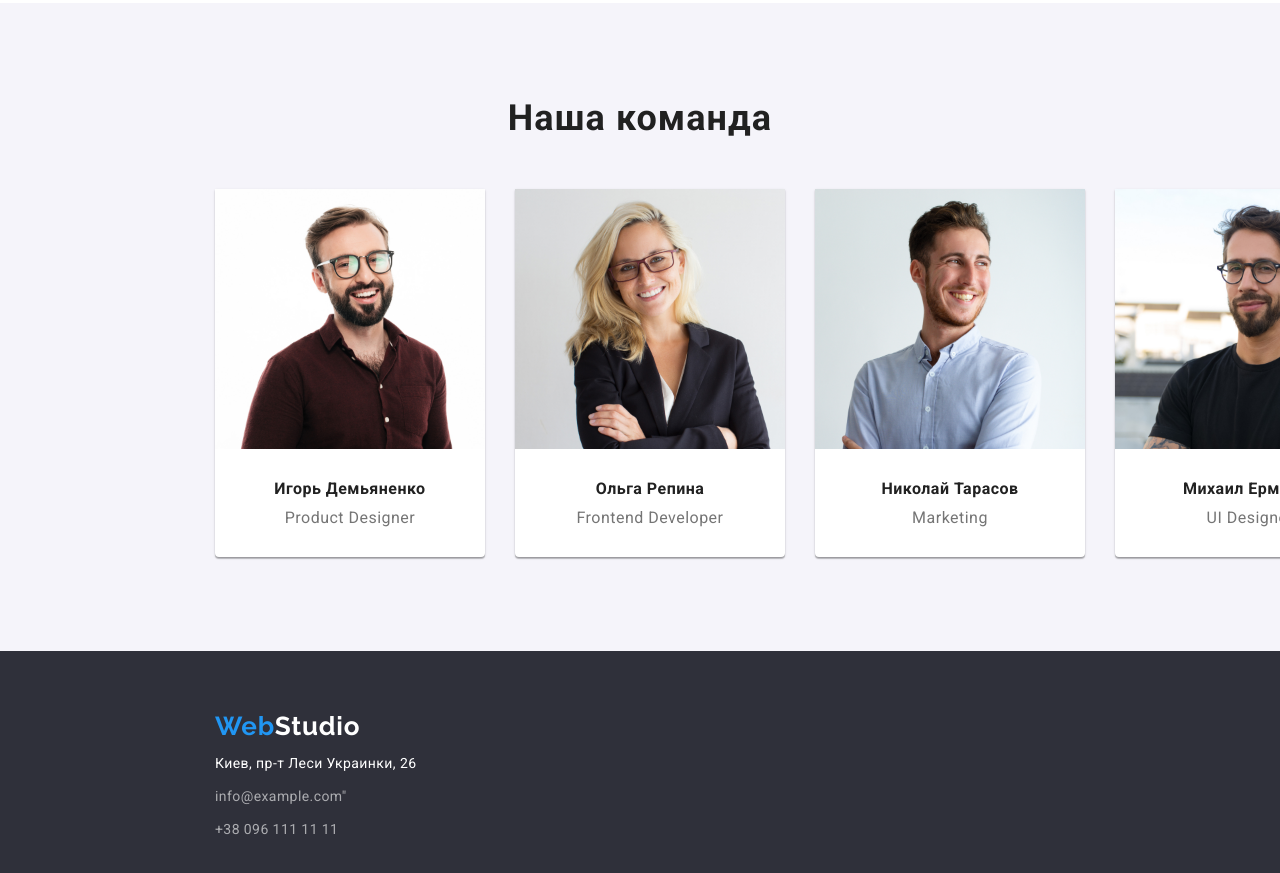
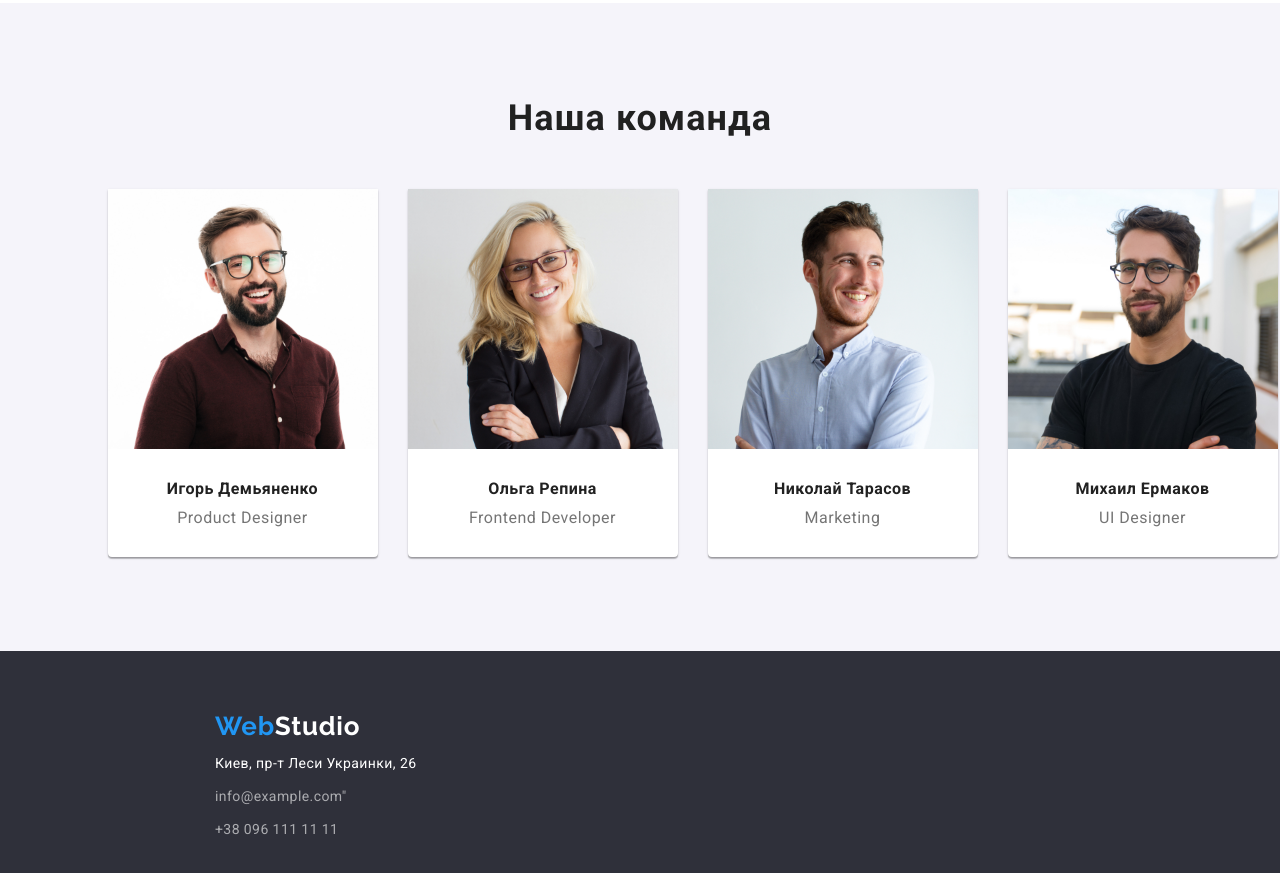
Before and after one commit to Mariya2078/goit-markup-hw-3, a plain HTML site: page index.html in a window 1280 px wide. Shown: the part 1475-2348 px from the top of the page. Drawn offline with nearby package versions, Linux system fonts and the light colour scheme.

Commit message:
новая

```diff
--- a/css/styles.css
+++ b/css/styles.css
@@ -628,7 +628,7 @@ margin-top: 95px;
 .address-above{margin-left: 60px;}
 .our-glass-container
   {display: flex;
-  align-items: center;
+   max-width: 1170px;
+  justify-content:center;
   padding-left: 215px;
-   max-width: 1170px;
-   height: 368px;}
+   }
```
